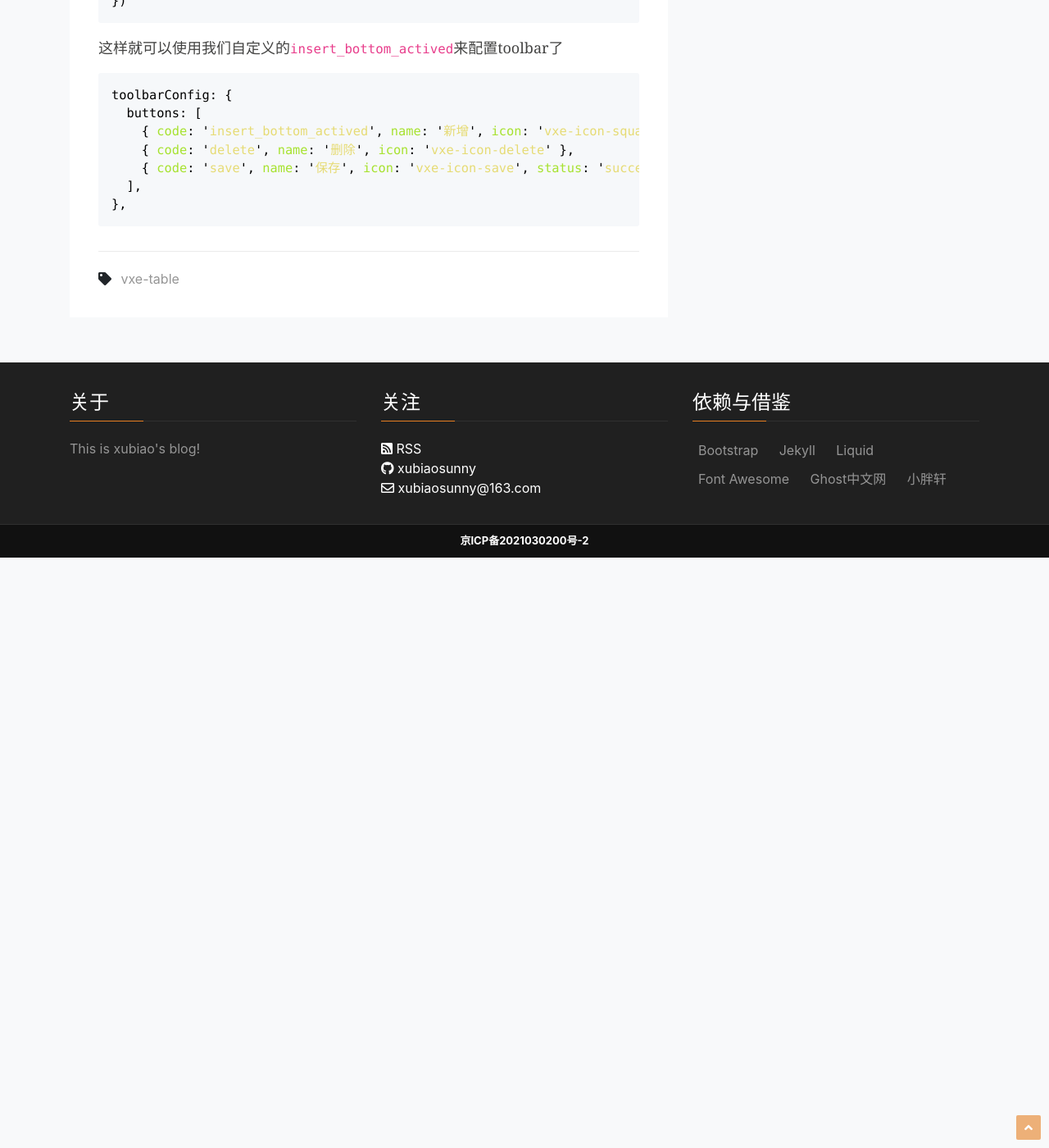
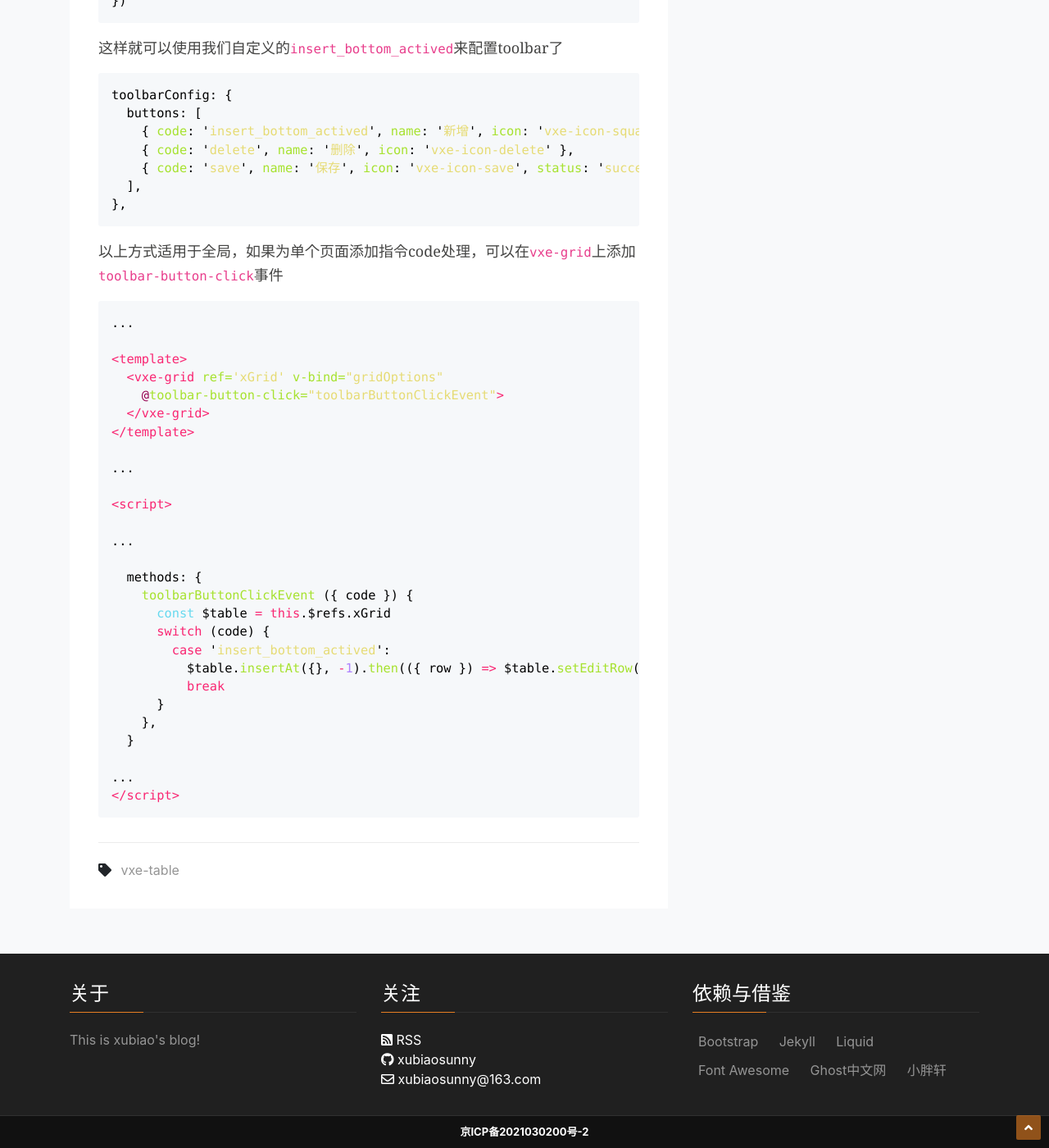
Before and after one commit to xubiaosunny/xubiaosunny.github.io, a Jekyll site: the page built from _posts/Web-design/2023-03-30-vxe-table_grid_toolbar_custom_code_fuction_0isl.md, in a window 1280 px wide and 1400 px high, scrolled down 1954 px. Shown: the whole window at 82% size. Built offline with Jekyll 4.4.1, drawn with Linux system fonts in a browser that asks for light colours; comment, search, counter and statistics services are not loaded; before the commit the page ends 2634 px from its top, so only the background shows below that.

Commit message:
vxe-table高级表格(grid)自定义toolbar指令编码(code)

````diff
--- a/_posts/Web-design/2023-03-30-vxe-table_grid_toolbar_custom_code_fuction_0isl.md
+++ b/_posts/Web-design/2023-03-30-vxe-table_grid_toolbar_custom_code_fuction_0isl.md
@@ -94,3 +94,35 @@ toolbarConfig: {
   ],
 },
 ```
+
+以上方式适用于全局，如果为单个页面添加指令code处理，可以在`vxe-grid`上添加`toolbar-button-click`事件
+
+```vue
+...
+
+<template>
+  <vxe-grid ref='xGrid' v-bind="gridOptions"
+    @toolbar-button-click="toolbarButtonClickEvent">
+  </vxe-grid>
+</template>
+
+...
+
+<script>
+
+...
+
+  methods: {
+    toolbarButtonClickEvent ({ code }) {
+      const $table = this.$refs.xGrid
+      switch (code) {
+        case 'insert_bottom_actived':
+          $table.insertAt({}, -1).then(({ row }) => $table.setEditRow(row))
+          break
+      }
+    },
+  }
+
+...
+</script>
+```
````
